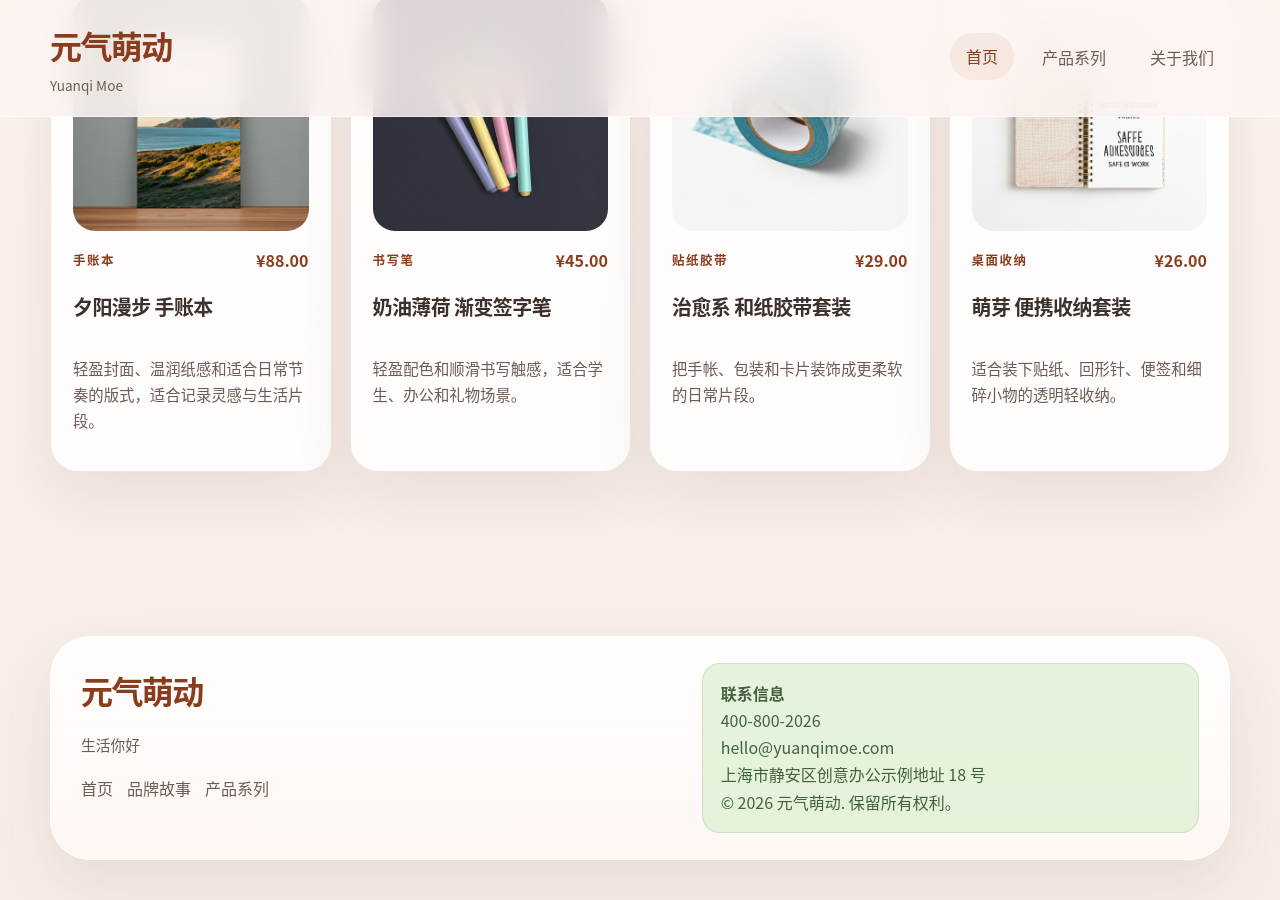
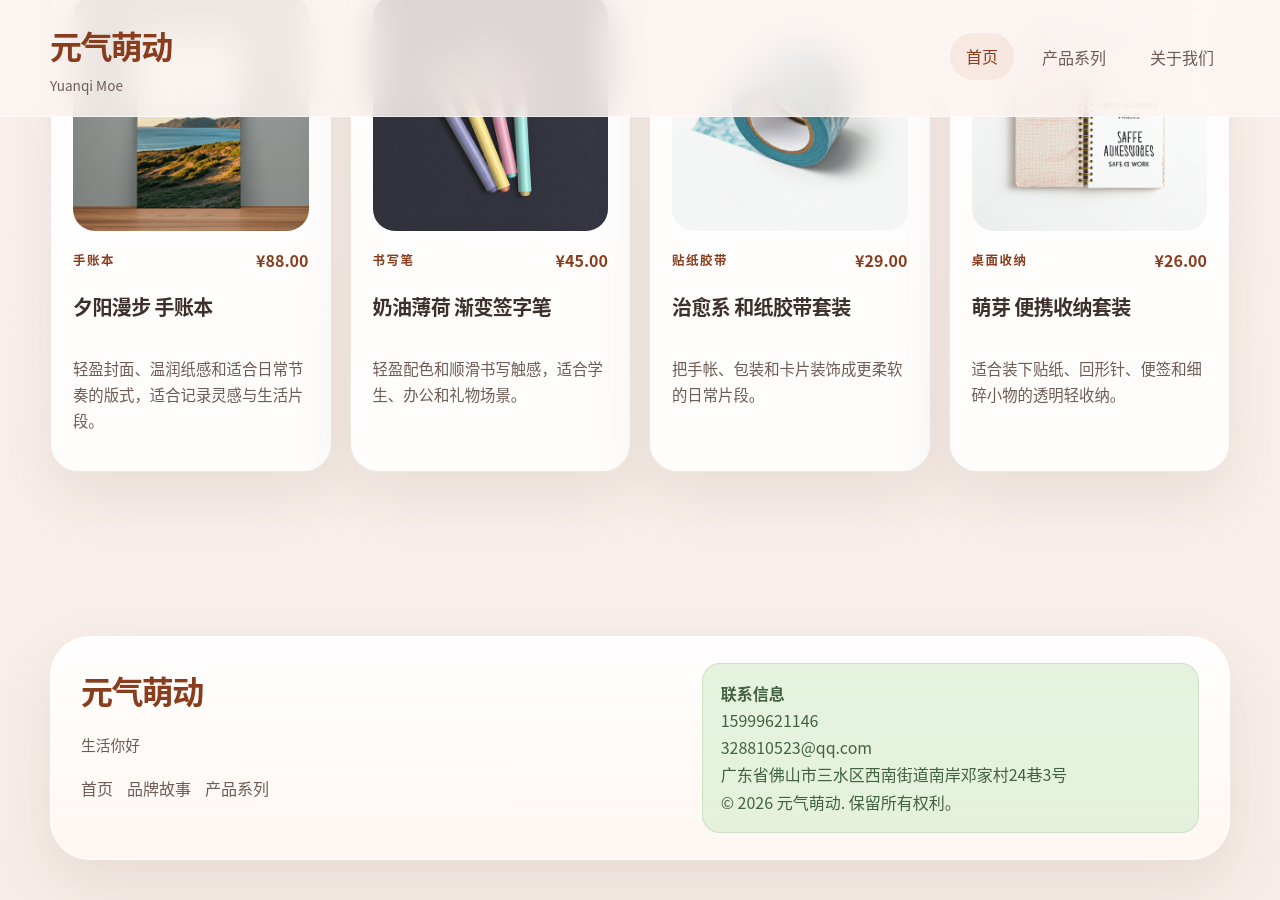
Before and after one commit to qichun9677-crypto/yuanqimoe-site, a Jekyll site: the page built from index.html, in a window 1280 px wide and 900 px high, scrolled down 1980 px. Built offline with Jekyll 4.4.1, drawn with Linux system fonts in a browser that asks for light colours.

Commit message:
Update _data/site.yml (via Pages CMS)

```diff
--- a/_data/site.yml
+++ b/_data/site.yml
@@ -1,9 +1,9 @@
 title: 元气萌动
 tagline: Yuanqi Moe
 description: 生活你好
-email: hello@yuanqimoe.com
-phone: 400-800-2026
-address: 上海市静安区创意办公示例地址 18 号
+email: 328810523@qq.com
+phone: "15999621146"
+address: 广东省佛山市三水区西南街道南岸邓家村24巷3号
 copyright: © 2026 元气萌动. 保留所有权利。
 repo_hint: qichun9677-crypto/yuanqimoe-site
 media_path: assets/images/uploads
```
